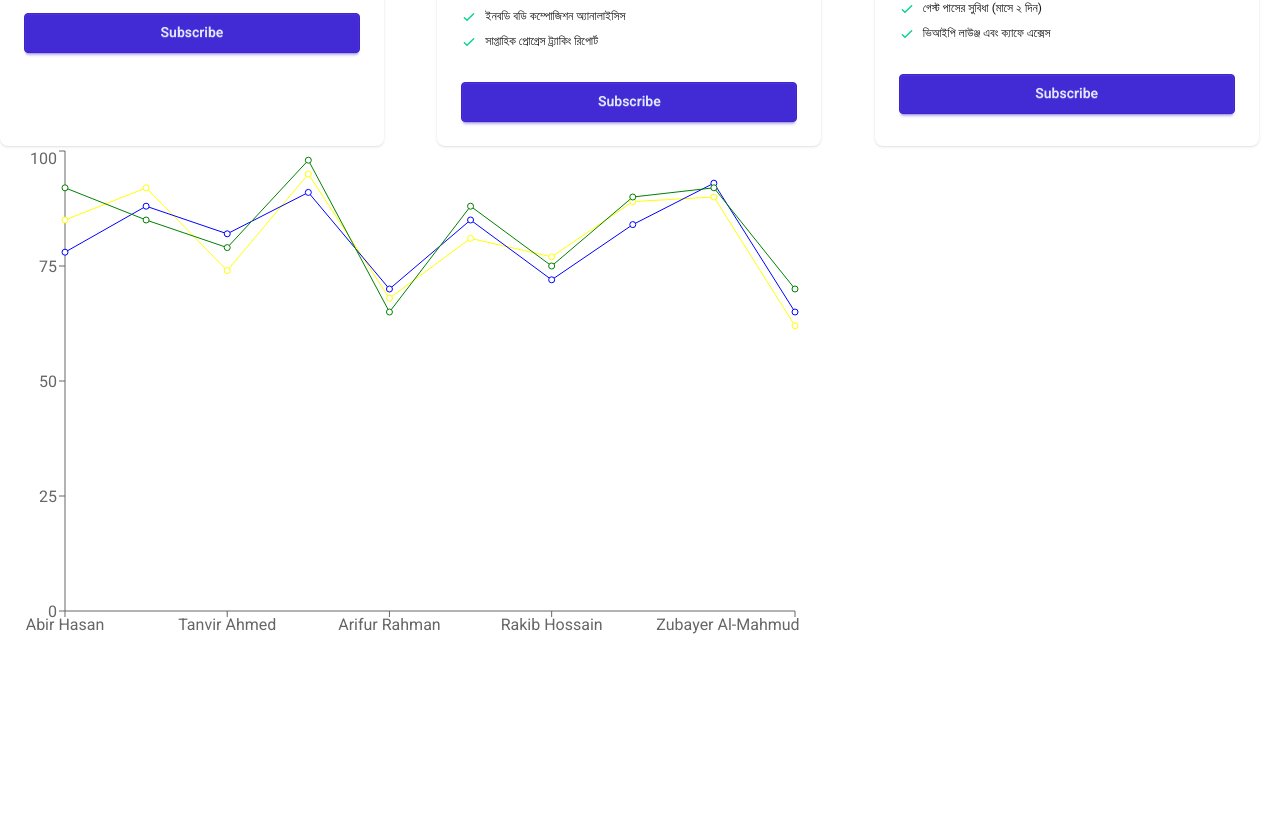
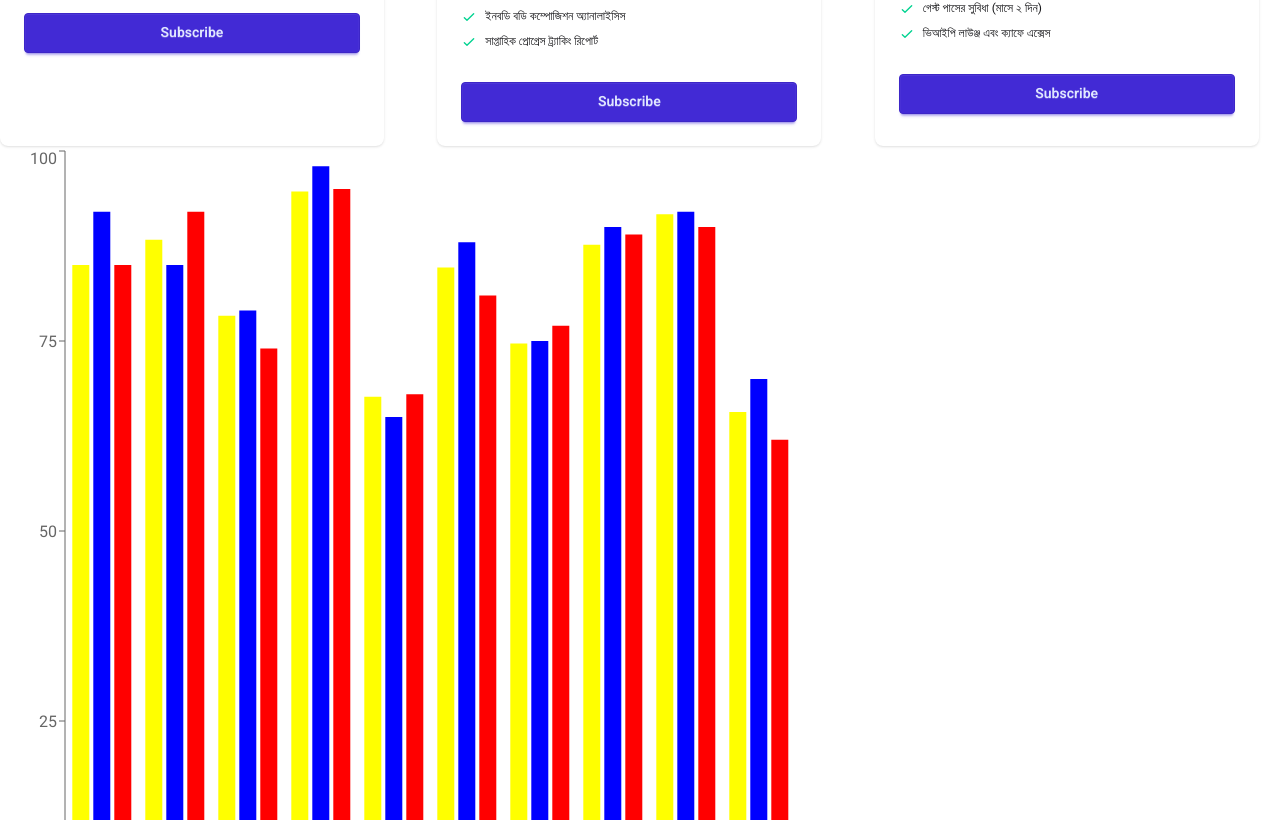
Before and after one commit to shafrinahamed0007/M34_react_tailwind-pricing-option, a React (Vite) app: page / in a window 1280 px wide. Shown: the part 340-1160 px from the top of the page. Before the commit the page ends 986 px from the top, so only its background shows below. Built offline with nearby package versions, Linux system fonts and the light colour scheme.

Commit message:
Explore AXIOS JS Chart data processing and bar chart

```diff
--- a/package.json
+++ b/package.json
@@ -11,6 +11,7 @@
   },
   "dependencies": {
     "@tailwindcss/vite": "^4.2.1",
+    "axios": "^1.13.6",
     "lucide-react": "^0.577.0",
     "react": "^19.2.4",
     "react-dom": "^19.2.4",
--- /dev/null
+++ b/public/marksData.json
@@ -0,0 +1,92 @@
+[
+  {
+    "id": 1,
+    "name": "Abir Hasan",
+    "marks": {
+      "math": 85,
+      "english": 78,
+      "science": 92
+    }
+  },
+  {
+    "id": 2,
+    "name": "Sultana Razia",
+    "marks": {
+      "math": 92,
+      "english": 88,
+      "science": 85
+    }
+  },
+  {
+    "id": 3,
+    "name": "Tanvir Ahmed",
+    "marks": {
+      "math": 74,
+      "english": 82,
+      "science": 79
+    }
+  },
+  {
+    "id": 4,
+    "name": "Nusrat Jahan",
+    "marks": {
+      "math": 95,
+      "english": 91,
+      "science": 98
+    }
+  },
+  {
+    "id": 5,
+    "name": "Arifur Rahman",
+    "marks": {
+      "math": 68,
+      "english": 70,
+      "science": 65
+    }
+  },
+  {
+    "id": 6,
+    "name": "Mim Akter",
+    "marks": {
+      "math": 81,
+      "english": 85,
+      "science": 88
+    }
+  },
+  {
+    "id": 7,
+    "name": "Rakib Hossain",
+    "marks": {
+      "math": 77,
+      "english": 72,
+      "science": 75
+    }
+  },
+  {
+    "id": 8,
+    "name": "Samiul Islam",
+    "marks": {
+      "math": 89,
+      "english": 84,
+      "science": 90
+    }
+  },
+  {
+    "id": 9,
+    "name": "Farhana Khan",
+    "marks": {
+      "math": 90,
+      "english": 93,
+      "science": 92
+    }
+  },
+  {
+    "id": 10,
+    "name": "Zubayer Al-Mahmud",
+    "marks": {
+      "math": 62,
+      "english": 65,
+      "science": 70
+    }
+  }
+]
--- a/src/App.jsx
+++ b/src/App.jsx
@@ -4,8 +4,11 @@ import DaisyNav from "./Components/DaisyNav/DaisyNav";
 import Navbar from "./Components/Navbar/Navbar";
 import PricingOption from "./Components/PricingOption/PricingOption";
 import ResultChart from "./Components/ResultsChart/ResultChart";
+import axios from "axios";
+import MarksChart from "./Components/MarksChart/MarksChart";
 
 const pricingPromise = fetch("pricingData.json").then((res) => res.json());
+const marksPromise = axios.get("marksData.json");
 
 function App() {
   return (
@@ -22,7 +25,10 @@ function App() {
           }
         >
           <PricingOption pricingPromise={pricingPromise}></PricingOption>
+        </Suspense>
 
+        <Suspense fallback={<span className="loading loading-spinner loading-xl"></span>}>
+          <MarksChart key={marksPromise.id} marksPromise={marksPromise}></MarksChart>
         </Suspense>
 
         <ResultChart></ResultChart>
--- /dev/null
+++ b/src/Components/MarksChart/MarksChart.jsx
@@ -0,0 +1,38 @@
+import React, { use } from "react";
+import { Bar, BarChart, XAxis, YAxis } from "recharts";
+
+const MarksChart = ({ marksPromise }) => {
+  const marksDataRes = use(marksPromise);
+  const marksData = marksDataRes.data;
+  //   data processing from the chart
+  const marksChartData = marksData.map((studentData) => {
+    const student = {
+      id: studentData?.id,
+      name: studentData?.name,
+      science: studentData?.marks?.science,
+      math: studentData?.marks?.math,
+      english: studentData?.marks?.english,
+    };
+
+    const avg = (student.science + student.math + student.english) / 3;
+    student.avg = avg;
+    return student;
+  });
+
+  console.log(marksChartData);
+  console.log(marksData);
+  return(
+    <div>
+        <BarChart width={800} height={800} data={marksChartData}>
+            <XAxis dataKey="name"></XAxis>
+            <YAxis></YAxis>
+            <Bar dataKey="avg" fill="yellow"></Bar>
+            <Bar dataKey="science" fill="blue"></Bar>
+            <Bar dataKey="math" fill="red"></Bar>
+        </BarChart>
+    </div>
+
+  );
+};
+
+export default MarksChart;
```
Also changed, not shown: 1 other file (tests, documents, lock files or other folders).
